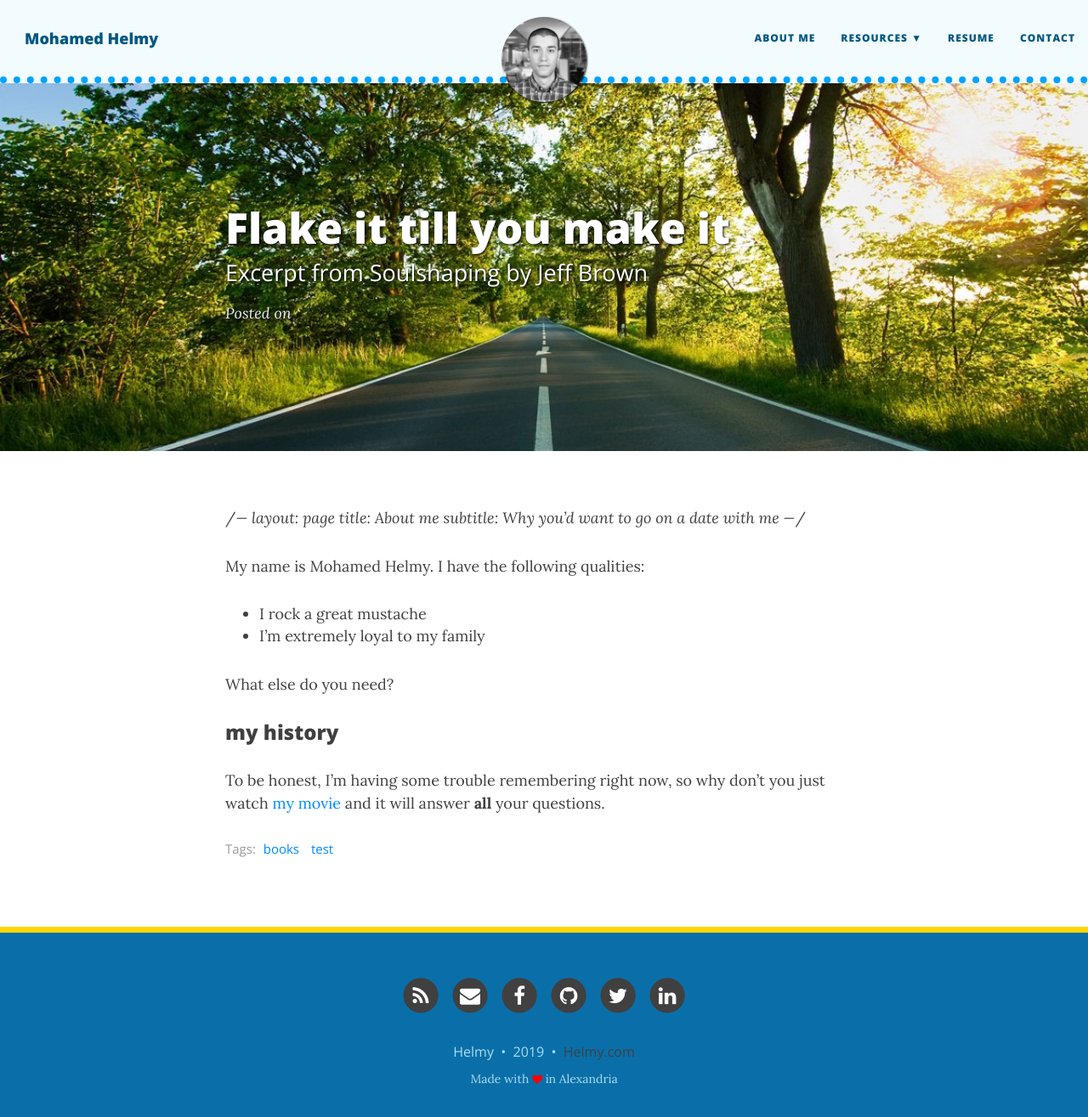
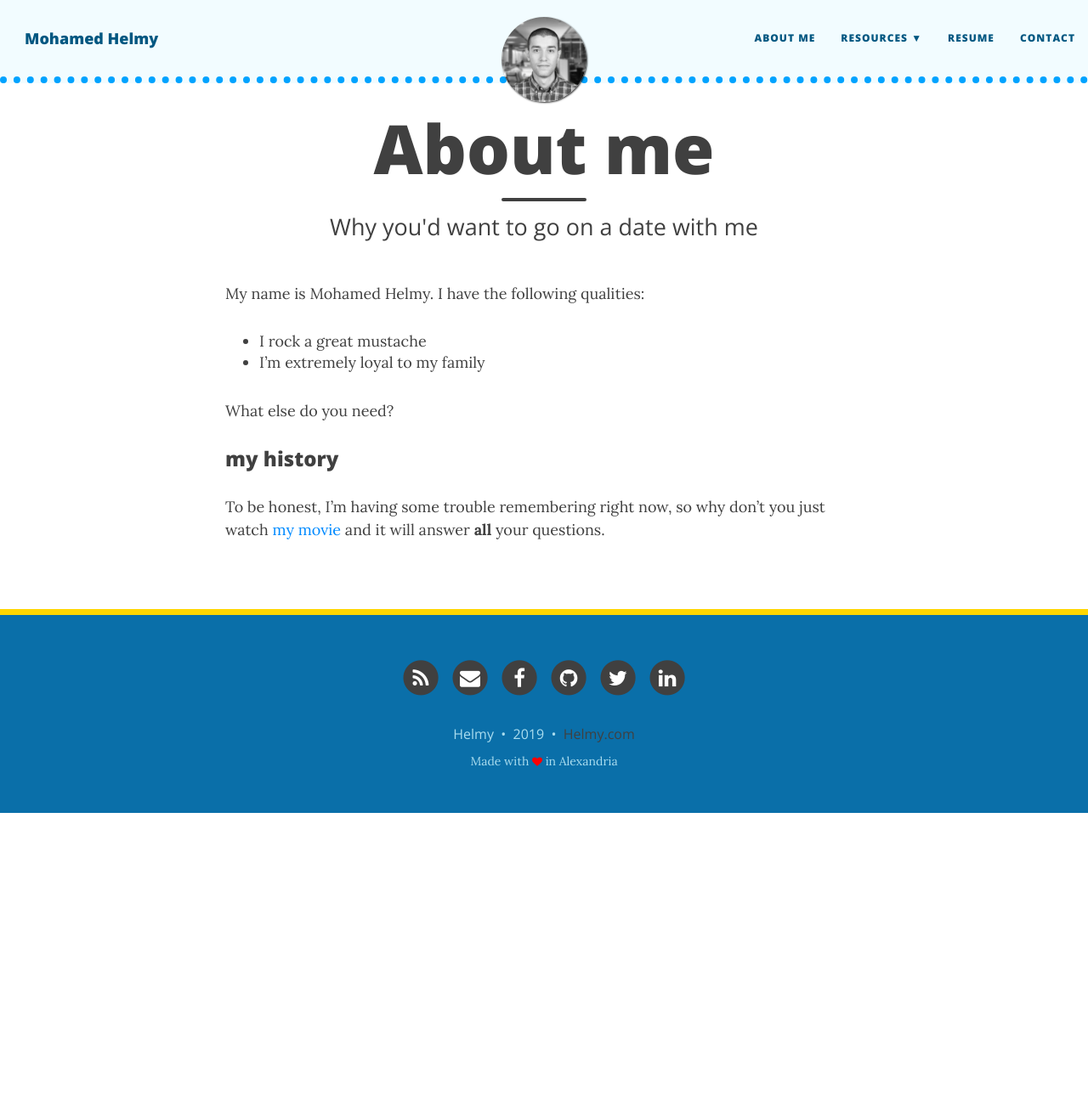
Before and after one commit to M-Helmy/m-helmy.github.io, a Jekyll site: the page built from aboutme.md, in a window 1280 px wide and 1331 px high. Shown: the top 1315 px of the window at 85% size. Built offline with Jekyll 4.4.1, drawn with Linux system fonts in a browser that asks for light colours; nearby versions of some CDN libraries.

Commit message:
Update aboutme.md

```diff
--- a/aboutme.md
+++ b/aboutme.md
@@ -1,16 +1,8 @@
 ---
-layout: post
-title: Flake it till you make it
-subtitle: Excerpt from Soulshaping by Jeff Brown
-bigimg: /img/path.jpg
-tags: [books, test]
----
-
-/*---
 layout: page
 title: About me
 subtitle: Why you'd want to go on a date with me
----*/
+---
 
 My name is Mohamed Helmy. I have the following qualities:
 
```
